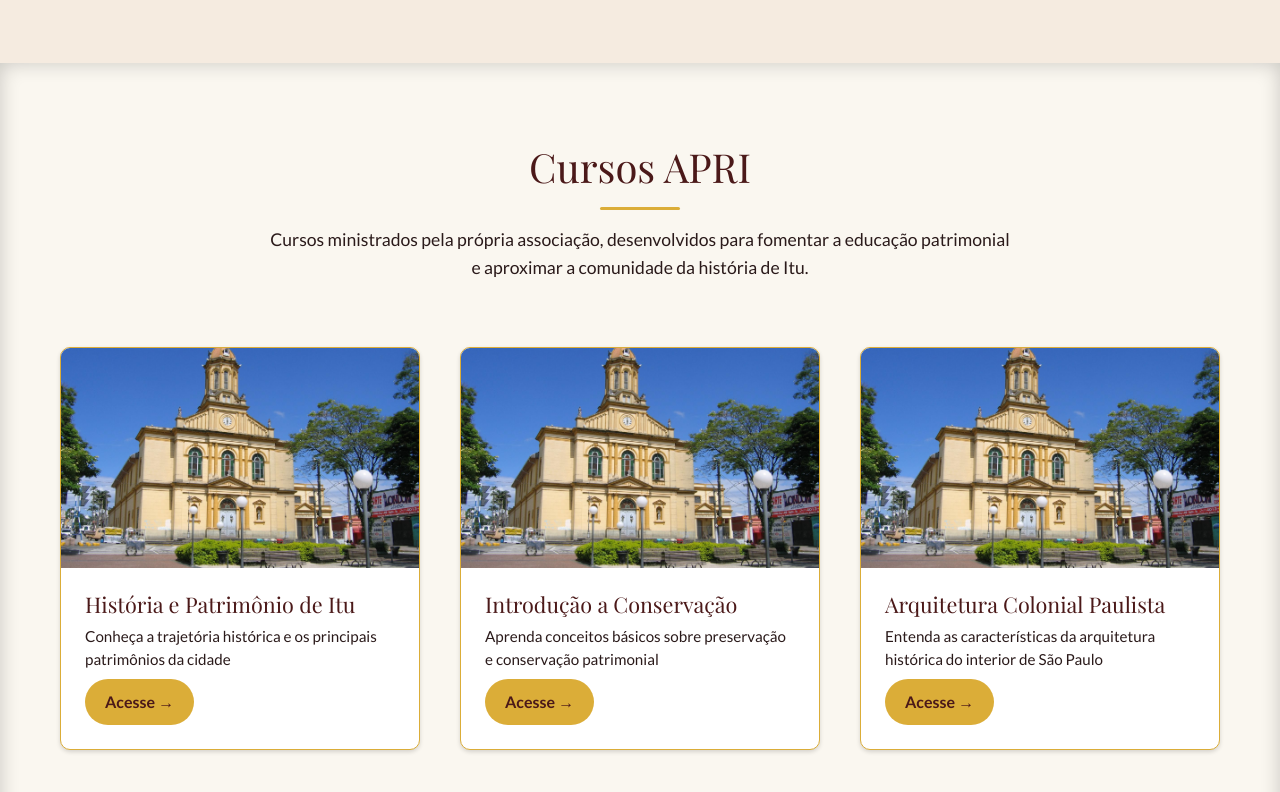
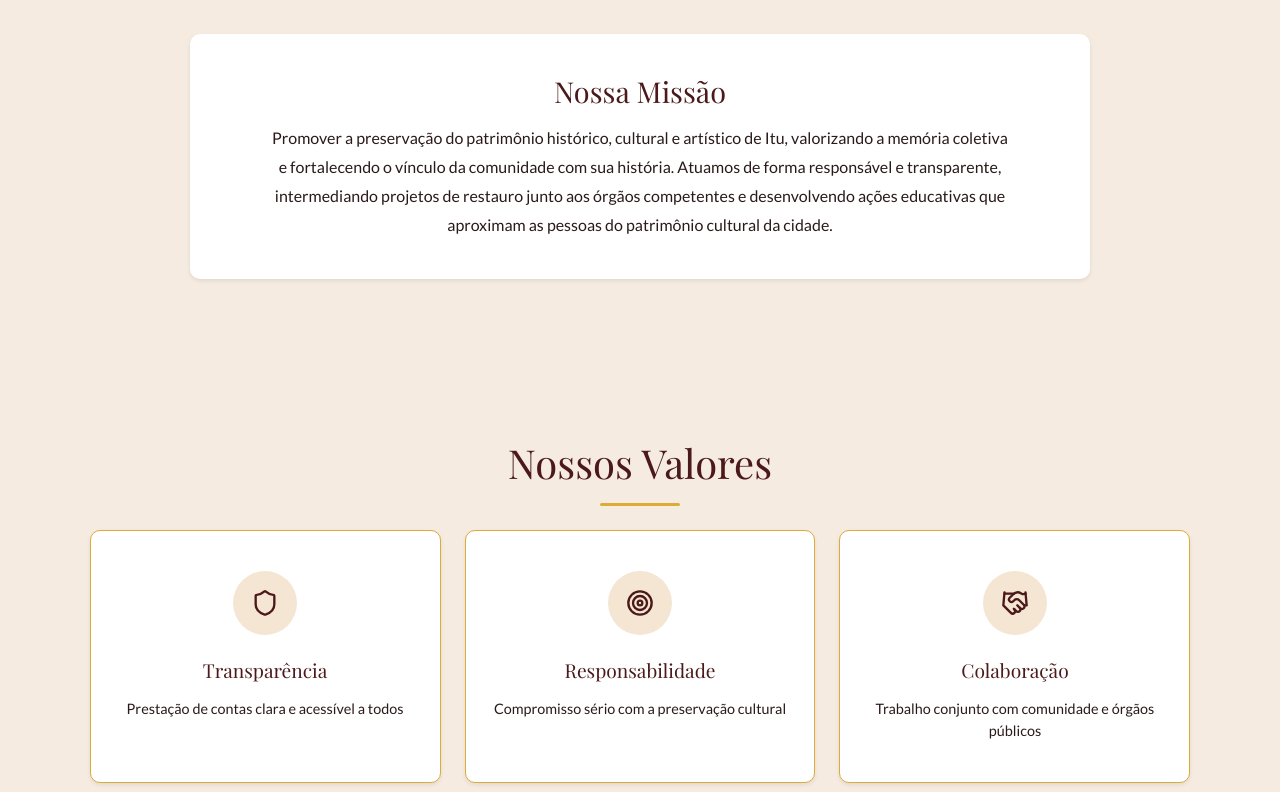
Before and after one commit to gabrielapprado/apri_project, a React (Vite) app: page / in a window 1280 px wide. Shown: the part 1300-2092 px from the top of the page. Built offline with nearby package versions, Linux system fonts and the light colour scheme; a web font is replaced by a local one.

Commit message:
Inclusões de cards na tela inicial
Card Nossa Missão
Icon card Grid pros nossos valores
Participar card para Como Participar

```diff
--- a/package.json
+++ b/package.json
@@ -10,6 +10,7 @@
     "preview": "vite preview"
   },
   "dependencies": {
+    "lucide-react": "^1.46.0",
     "react": "^19.2.8",
     "react-dom": "^19.2.8",
     "react-icons": "^5.7.0",
--- a/src/components/pages/Home/Home.module.css
+++ b/src/components/pages/Home/Home.module.css
@@ -30,4 +30,25 @@
   font-size: 1.1rem;
   line-height: 1.6;
   color: var(--wire);
+}.missao {
+  background-color: var(--branco);
+  border-radius: 10px;
+  padding: var(--space-lg) var(--space-xl);
+  max-width: 900px;
+  margin: 0 auto;
+  text-align: center;
+  box-shadow: 0 2px 4px rgba(0, 0, 0, 0.08);
 }
+
+.missao_titulo {
+  color: var(--borgonha);
+  font-size: 1.8rem;
+  margin-bottom: var(--space-sm);
+}
+
+.missao_texto {
+  font-family: var(--font-body);
+  font-size: 1rem;
+  line-height: 1.8;
+  color: var(--text);
+}
--- a/src/components/pages/Home/Home.tsx
+++ b/src/components/pages/Home/Home.tsx
@@ -7,7 +7,10 @@ import LinkButton from "../../ui/LinkButton"
 import Footer from "../../layout/Footer"
 import CardGrid from "../../ui/CardGrid"
 import Card from "../../ui/Card"
+import IconCardGrid from "../../ui/IconCardGrid"
+import ParticiparGrid from "../../ui/ParticiparGrid"
 import IgrejaMatriz from "../../../assets/Igreja_matriz_de_Itu.jpg"
+
 
 function Home(){
     return (
@@ -27,8 +30,32 @@ function Home(){
                     não executa as obras de restauro e intervenções físicas de forma direta;
                     sua atuação é de caráter estritamente institucional e gerencial."
                     />
+
+                </Container>
+            </Section>
+
+            <Section tom={"terroso"}>
+                <Container>
+                    <div className={styles.missao}>
+                        <h2 className={styles.missao_titulo}>Nossa Missão</h2>
+                        <p className={styles.missao_texto}>
+                            Promover a preservação do patrimônio histórico, cultural e artístico de Itu,
+                            valorizando a memória coletiva e fortalecendo o vínculo da comunidade com sua
+                            história. Atuamos de forma responsável e transparente, intermediando projetos
+                            de restauro junto aos órgãos competentes e desenvolvendo ações educativas que
+                            aproximam as pessoas do patrimônio cultural da cidade.
+                        </p>
+                    </div>
+                </Container>
+            </Section>
+
+            <Section tom={"terroso"}>
+                <Container>
+                    <SectionHeader titulo="Nossos Valores" />
+                    <IconCardGrid />
                     <LinkButton cor="dourado" text="Junte-se a nós →" to="/comoparticipar" />
                 </Container>
+
             </Section>
 
             <Section tom={"claro"}>
@@ -112,9 +139,11 @@ function Home(){
                 </Container>
             </Section>
 
+
             <Section tom={"claro"}>
                 <Container>
                     <SectionHeader titulo="Como Participar"/>
+                    <ParticiparGrid />
                 </Container>
             </Section>
 
--- /dev/null
+++ b/src/components/ui/IconCard.module.css
@@ -0,0 +1,42 @@
+.iconCard {
+  background-color: var(--branco);
+  border: 1px solid var(--dourado);
+  border-radius: 10px;
+  padding: var(--space-lg) var(--space-md);
+  display: flex;
+  flex-direction: column;
+  align-items: center;
+  text-align: center;
+  gap: var(--space-sm);
+  box-shadow: 0 2px 4px rgba(0, 0, 0, 0.08);
+  flex: 1;
+}
+
+.iconWrapper {
+  width: 64px;
+  height: 64px;
+  border-radius: 50%;
+  background-color: var(--dourado-claro, #f5e6d3);
+  display: flex;
+  align-items: center;
+  justify-content: center;
+  margin-bottom: var(--space-xs);
+}
+
+.iconWrapper svg {
+  width: 28px;
+  height: 28px;
+  color: var(--borgonha);
+}
+
+.iconCard h3 {
+  color: var(--borgonha);
+  font-size: 1.2rem;
+}
+
+.iconCard p {
+  font-family: var(--font-body);
+  font-size: 0.9rem;
+  color: var(--text);
+  line-height: 1.5;
+}
--- /dev/null
+++ b/src/components/ui/IconCard.tsx
@@ -0,0 +1,22 @@
+import styles from './IconCard.module.css'
+import type { LucideIcon } from 'lucide-react'
+
+interface IconCardProps {
+    icon: LucideIcon,
+    titulo: string,
+    descricao: string
+}
+
+function IconCard({ icon: Icon, titulo, descricao }: IconCardProps) {
+    return (
+        <div className={styles.iconCard}>
+            <div className={styles.iconWrapper}>
+                <Icon />
+            </div>
+            <h3>{titulo}</h3>
+            <p>{descricao}</p>
+        </div>
+    )
+}
+
+export default IconCard
--- /dev/null
+++ b/src/components/ui/IconCardGrid.module.css
@@ -0,0 +1,6 @@
+.grid {
+  display: flex;
+  gap: var(--space-md);
+  justify-content: center;
+  flex-wrap: wrap;
+}
--- /dev/null
+++ b/src/components/ui/IconCardGrid.tsx
@@ -0,0 +1,38 @@
+import styles from './IconCardGrid.module.css'
+import IconCard from './IconCard'
+import { Shield, Target, Handshake } from 'lucide-react'
+
+function IconCardGrid() {
+    const itens = [
+        {
+            icon: Shield,
+            titulo: 'Transparência',
+            descricao: 'Prestação de contas clara e acessível a todos'
+        },
+        {
+            icon: Target,
+            titulo: 'Responsabilidade',
+            descricao: 'Compromisso sério com a preservação cultural'
+        },
+        {
+            icon: Handshake,
+            titulo: 'Colaboração',
+            descricao: 'Trabalho conjunto com comunidade e órgãos públicos'
+        }
+    ]
+
+    return (
+        <div className={styles.grid}>
+            {itens.map((item, index) => (
+                <IconCard
+                    key={index}
+                    icon={item.icon}
+                    titulo={item.titulo}
+                    descricao={item.descricao}
+                />
+            ))}
+        </div>
+    )
+}
+
+export default IconCardGrid
--- /dev/null
+++ b/src/components/ui/ParticiparCard.module.css
@@ -0,0 +1,64 @@
+.card {
+  position: relative;
+  background-color: var(--branco);
+  border: 1px solid var(--dourado);
+  border-radius: 10px;
+  padding: var(--space-lg) var(--space-md);
+  display: flex;
+  flex-direction: column;
+  align-items: center;
+  text-align: center;
+  gap: var(--space-sm);
+  box-shadow: 0 2px 4px rgba(0, 0, 0, 0.08);
+  flex: 1;
+  max-width: 480px;
+}
+
+.destaque {
+  border: 2px solid var(--dourado);
+}
+
+.badge {
+  position: absolute;
+  top: -14px;
+  background-color: var(--dourado);
+  color: var(--branco);
+  font-family: var(--font-body);
+  font-size: 0.75rem;
+  font-weight: 600;
+  padding: 4px 14px;
+  border-radius: 20px;
+}
+
+.iconWrapper {
+  width: 64px;
+  height: 64px;
+  border-radius: 50%;
+  background-color: var(--rose-claro, #f5e3e0);
+  display: flex;
+  align-items: center;
+  justify-content: center;
+  margin-bottom: var(--space-xs);
+}
+
+.destaque .iconWrapper {
+  background-color: var(--dourado-claro, #f5e6d3);
+}
+
+.iconWrapper svg {
+  width: 28px;
+  height: 28px;
+  color: var(--borgonha);
+}
+
+.card h3 {
+  color: var(--borgonha);
+  font-size: 1.4rem;
+}
+
+.card p {
+  font-family: var(--font-body);
+  font-size: 0.95rem;
+  color: var(--text);
+  line-height: 1.6;
+}
--- /dev/null
+++ b/src/components/ui/ParticiparCard.tsx
@@ -0,0 +1,28 @@
+import styles from './ParticiparCard.module.css'
+import LinkButton from './LinkButton'
+import type { LucideIcon } from 'lucide-react'
+
+interface ParticiparCardProps {
+    icon: LucideIcon,
+    titulo: string,
+    descricao: string,
+    botaoTexto: string,
+    botaoTo: string,
+    destaque?: boolean
+}
+
+function ParticiparCard({ icon: Icon, titulo, descricao, botaoTexto, botaoTo, destaque = false }: ParticiparCardProps) {
+    return (
+        <div className={`${styles.card} ${destaque ? styles.destaque : ''}`}>
+            {destaque && <span className={styles.badge}>Destaque</span>}
+            <div className={styles.iconWrapper}>
+                <Icon />
+            </div>
+            <h3>{titulo}</h3>
+            <p>{descricao}</p>
+            <LinkButton cor={destaque ? 'dourado' : 'rose'} text={botaoTexto} to={botaoTo} />
+        </div>
+    )
+}
+
+export default ParticiparCard
--- /dev/null
+++ b/src/components/ui/ParticiparGrid.module.css
@@ -0,0 +1,7 @@
+.grid {
+  display: flex;
+  gap: var(--space-md);
+  justify-content: center;
+  flex-wrap: wrap;
+  align-items: stretch;
+}
--- /dev/null
+++ b/src/components/ui/ParticiparGrid.tsx
@@ -0,0 +1,27 @@
+import styles from './ParticiparGrid.module.css'
+import ParticiparCard from './ParticiparCard'
+import { Users, Briefcase } from 'lucide-react'
+
+function ParticiparGrid() {
+    return (
+        <div className={styles.grid}>
+            <ParticiparCard
+                icon={Users}
+                titulo="Seja Associado"
+                descricao="Como associado, você faz parte da comunidade APRI, participa de assembleias, tem acesso aos cursos e eventos, contribuindo com uma taxa anual simbólica. É ideal para quem deseja acompanhar de perto as ações da associação e colaborar de forma contínua."
+                botaoTexto="Saiba Mais"
+                botaoTo="/comoparticipar"
+            />
+            <ParticiparCard
+                icon={Briefcase}
+                titulo="Seja Patrono"
+                descricao="Como patrono, você apoia financeiramente projetos específicos de educação patrimonial. Pode escolher qual iniciativa deseja patrocinar, contribuindo para a produção de conhecimento técnico voltado ao interesse público."
+                botaoTexto="Quero Ser Patrono →"
+                botaoTo="/comoparticipar"
+                destaque
+            />
+        </div>
+    )
+}
+
+export default ParticiparGrid
```
Also changed, not shown: 1 other file (tests, documents, lock files or other folders).
